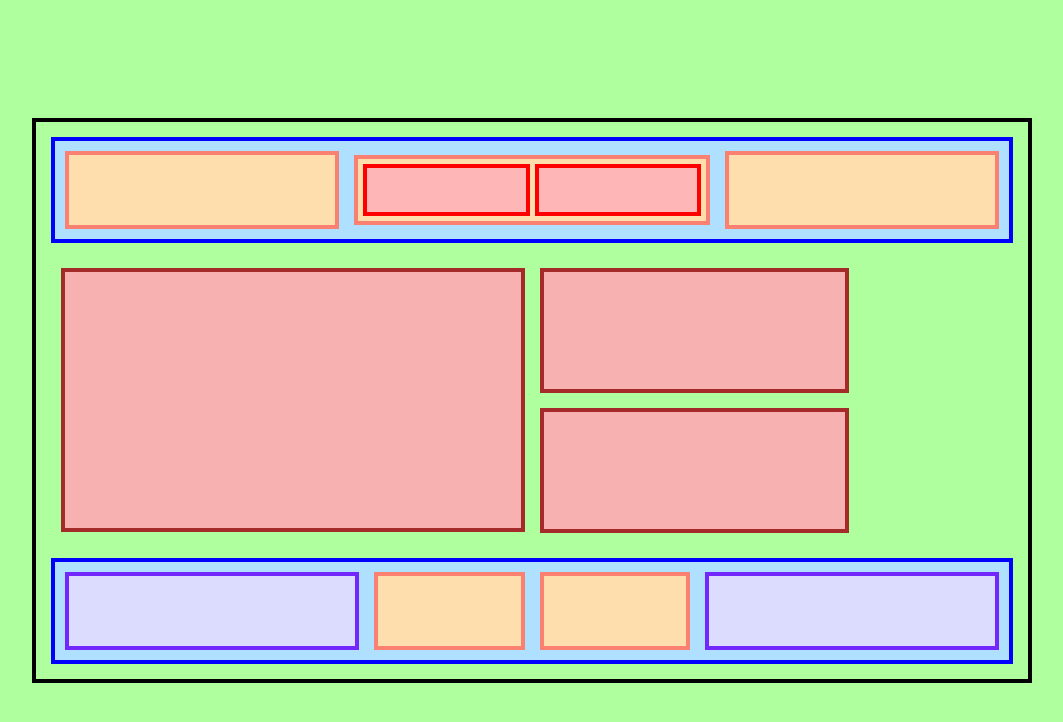
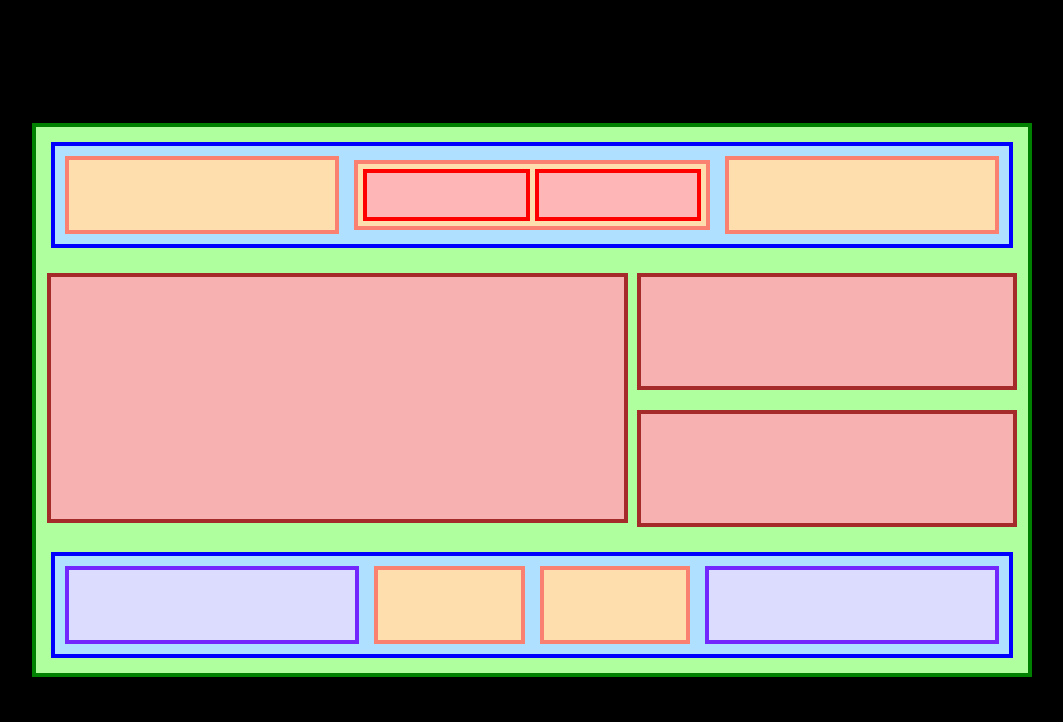
Before and after one commit to MarcusCapulong/layout2, a React (Vite) app: page / in a window 1280 px wide. Shown: the top 722 px of the page, without its empty margins (108-1171 px from the left). Built offline with nearby package versions, Linux system fonts and the light colour scheme.

Commit message:
Update App.css

```diff
--- a/src/App.css
+++ b/src/App.css
@@ -1,6 +1,6 @@
 body {
   margin: 0;
-  background: #b0ff9f;
+  background: black;
   display: flex;
   justify-content: center;
   align-items: center;
@@ -11,7 +11,7 @@ body {
   display: flex;
   flex-direction: column;
   gap: 15px;
-  border: 4px solid black;
+  border: 4px solid green;
   padding: 15px;
   background: #b0ff9f;
   width: 1000px;
@@ -25,7 +25,7 @@ body {
   border: 4px solid blue;
   background: #b0e0ff;
   padding: 10px;
-  width: 100%;
+  width: 100%;           /* stays at 100% */
   box-sizing: border-box;
 }
 
@@ -72,22 +72,34 @@ body {
   display: grid;
   grid-template-columns: 3fr 2fr;
   grid-template-rows: 1fr 1fr;
-  gap: 15px;
+  gap: 20px;
   border: none;
   background: transparent;
-  width: 84%;
+
+  /* make the grid stretch to the same outer edges as the blue .section:
+     .section has padding:10px + border:4px => 14px on each side */
+  width: calc(100% + 28px); /* 100% + (14px left + 14px right) */
+  margin: 0 -14px;          /* shift left/right so edges line up with .section */
+  box-sizing: border-box;
 }
 
 .mid-left {
   grid-row: 1 / 3;
   background: #f8b1b1;
   border: 4px solid brown;
-  height: 256px;
+  height: 250px;
+
+  /* make this scale to the grid column width */
+  width: 102%;
+  box-sizing: border-box;
 }
+
 .mid-right {
+  height: 117px;   /* fixed typo (was "117x") */
+  width: 100%;
   background: #f8b1b1;
   border: 4px solid brown;
-  height: 117px;
+  box-sizing: border-box;
 }
 
 /* Bottom Section */
```
